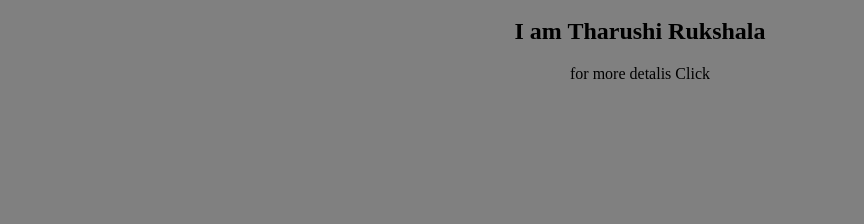
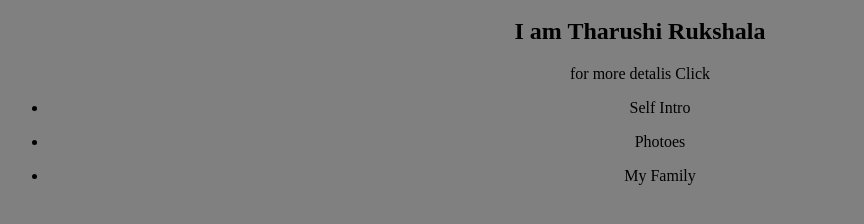
Before and after one commit to TharushiRushala/WebProgrammig1_IndividualProject, a plain HTML site: page index.html in a window 1280 px wide. Shown: the part 48-272 px from the top of the page, without its empty margins (0-864 px from the left). Drawn offline with Linux system fonts and the light colour scheme.

Commit message:
Update index.html

```diff
--- a/index.html
+++ b/index.html
@@ -6,5 +6,8 @@
 		<h1>WELCOME TO MY BLOG</h1>
 	  		<h2>I am Tharushi Rukshala</h2>
 	  			<p>for more detalis Click</p>
-   </body>
+	  				<ul><li>Self Intro</li></ul>
+	  				<ul><li>Photoes</li></ul>
+	  				<ul><li>My Family</li></ul>
+  </body>
 </html>
```
